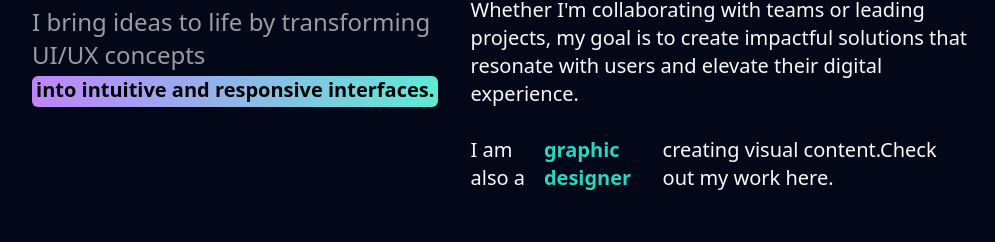
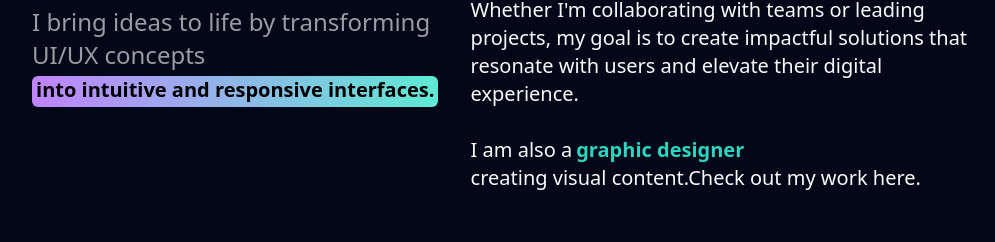
Before and after one commit to paulwritescode/portfolio-new, a React (Vite) app: page / in a window 1280 px wide. Shown: the part 132-374 px from the top of the page, without its empty margins (131-1126 px from the left). Built offline with nearby package versions, Linux system fonts and the light colour scheme.

Commit message:
flex wrap
wrap

```diff
--- a/src/components/About.tsx
+++ b/src/components/About.tsx
@@ -13,9 +13,9 @@ function About() {
         elevate their digital experience.
         <br />
         <br />
-        <Link to={"/designer"} className="group flex">
+        <Link to={"/designer"} className="group flex flex-wrap">
           I am also a
-          <div className="text-teal-400  animate-pulse group-hover:text-purple-500 group-hover:animate-bounce font-bold mx-1">
+          <div className="text-teal-400 flex animate-pulse group-hover:text-purple-500 group-hover:animate-bounce font-bold mx-1">
             graphic designer
           </div>
           creating visual content.Check out my work here.
```
